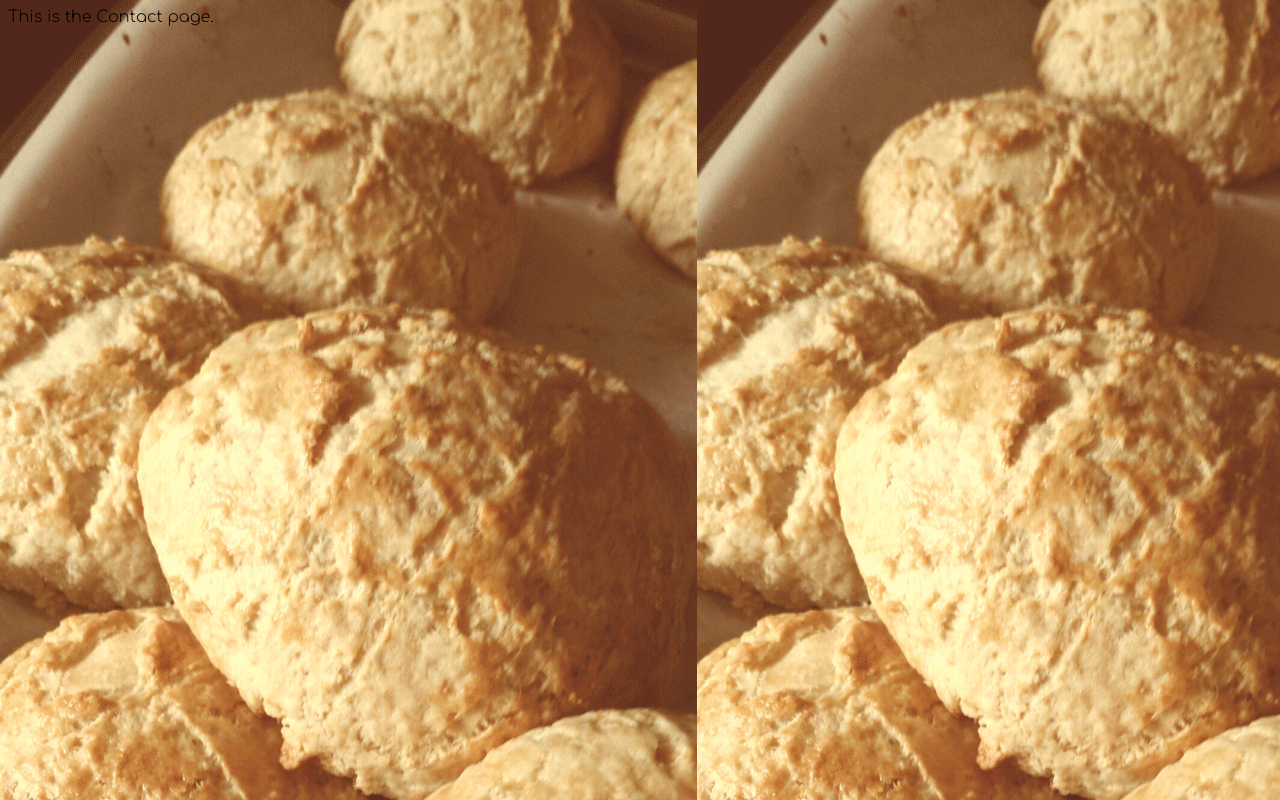
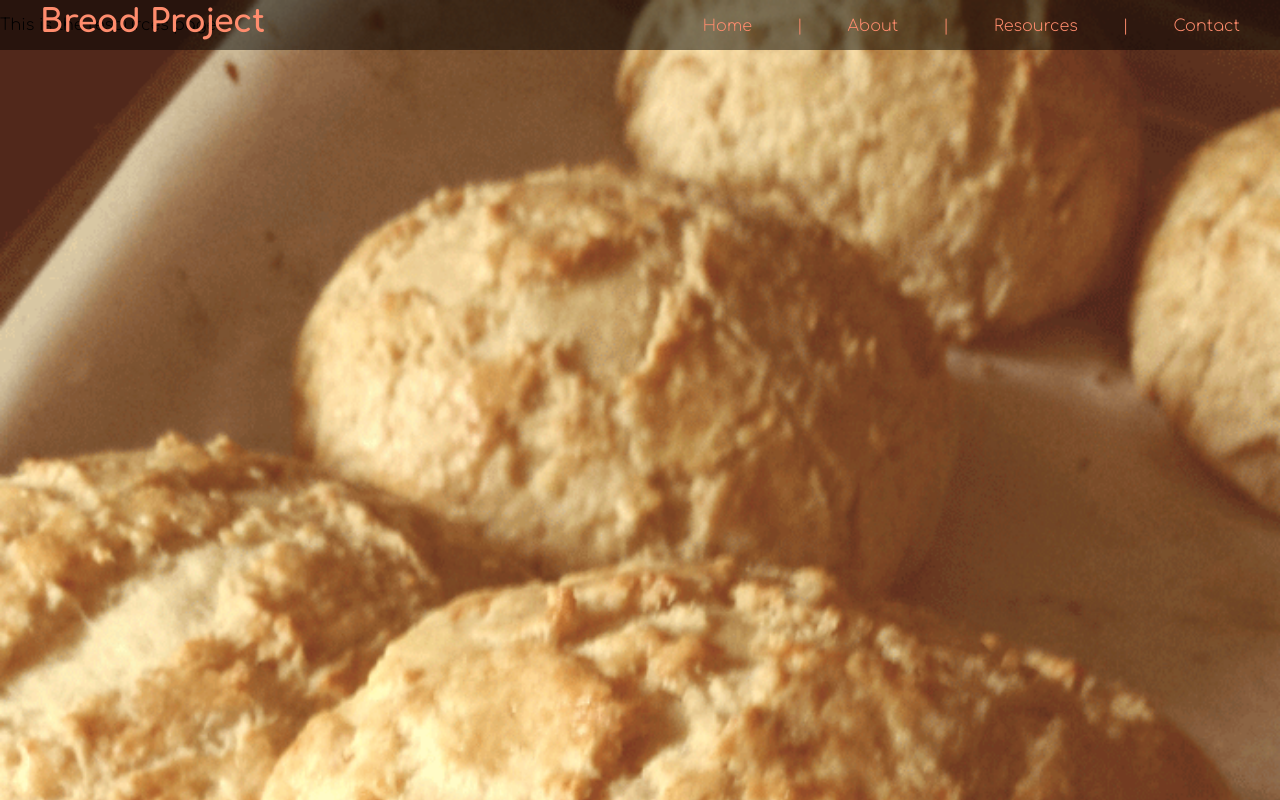
Before and after one commit to lukailin/bread, a plain HTML site: page contact.html in a window 1280 px wide. Drawn offline with Linux system fonts and the light colour scheme; a web font is replaced by a local one.

Commit message:
New larger background

```diff
--- a/breadstyle.css
+++ b/breadstyle.css
@@ -1,38 +1,46 @@
 html {
-	margin: 0;
-	background-image: url('pineapple-bun.gif');
-	background-repeat: repeat-x;
+
 }
 
 body {
+	margin: 0;
+	background-image: url('pineapple-bun.gif');
+	background-repeat: no-repeat;
+	background-size: 100%;
 	font-family: 'Comfortaa', cursive;
 	font-weight: 300;
 }
 
+a {
+	color:#FF8C6D;
+	text-decoration:none;
+
+}
+
 #title {
-	color: #AB776A;
+	color: #FF8C6D;
 	margin:0;
 	position:absolute;
 	text-align: left;
-	padding-left: 50px;
-	padding-top: 10px;
-	text-shadow: 1px 2px #ad8888 ;
+	padding-left: 40px;
+	padding-top: 4px;
 }
 
 #header_container {
-	background-color: #FFF;
+	background-color: rgba(0,0,0,.5);
 	top: 0;
 	left: 0;
 	right:0;
+	bottom:1px;
 	position: absolute;
-	height: 60px;
+	height: 50px;
 	width: 100%;
 }
 
 #header {
 	line-height: 20px;
 	margin: 0, auto;
-	padding-top:10px;
+	padding-top:0;
 	padding-right: 20px;
 	width: 100%;
 	text-align: right;
--- a/contact.html
+++ b/contact.html
@@ -7,8 +7,24 @@
 	<link href='http://fonts.googleapis.com/css?family=Nixie+One|Comfortaa:300,400,700' rel='stylesheet' type='text/css'>
 
 </head>
+</head>
+	<div id = "header_container">
+	<h1 id = "title">Bread Project</h1>
+		<div id = "header">
+			<ul id = "navigation">
+				<li><a href = "home.html">Home</a></li>
+				<li>|</li>
+				<li><a href = "about.html">About</a></li>
+				<li>|</li>
+				<li><a href = "resources.html">Resources</a></li>
+				<li>|</li>
+				<li><a href = "contact.html">Contact</a></li>
+			</ul>
+		</div>
+	</div>
 
 <body>
-This is the Contact page.
+	<p>This is the resources page</p>
+
 </body>
 </html>
```
Also changed, not shown: about.html (+17 -1 lines), home.html (+0 -2 lines), resources.html (+15 -1 lines), cinnbreaf2.jpg.
